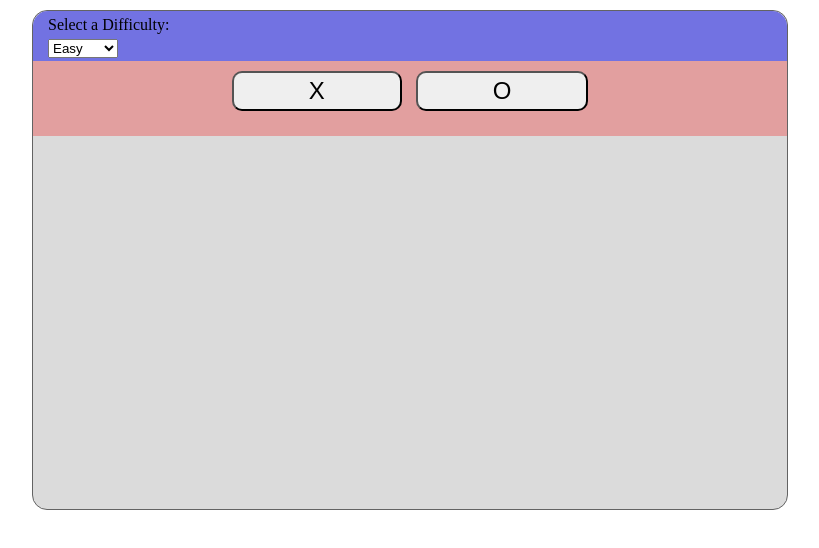
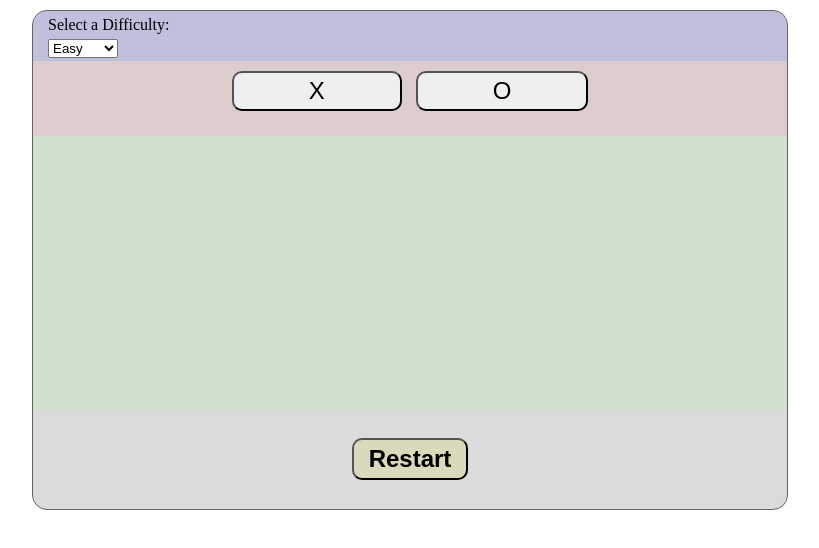
Before and after one commit to mcabrera108/tic-tac-toe-odin-project, a plain HTML site: page index.html in a window 1280 px wide. Shown: the whole page, without its empty margins (230-1049 px from the left). Drawn offline with Linux system fonts and the light colour scheme.

Commit message:
Added Properties to gameboard container and added restart button

```diff
--- a/index.html
+++ b/index.html
@@ -27,10 +27,10 @@
             </div>
         </div>
         <div class="gameboard-container">
-
+            <!--Gameboard Logic goes here and is processed by JS-->
         </div>
         <div class="footer-container">
-
+            <button class="restart-button">Restart</button>
         </div>
     </div>
 </body>
--- a/style.css
+++ b/style.css
@@ -32,7 +32,7 @@ label
     display: flex;
     width: auto;
     height: 50px;
-    background-color: rgb(114, 114, 226);
+    background-color: rgb(114, 114, 226,.25);
     padding: 5px 15px 0 15px;
     border-radius: 15px 15px 0px 0px;
 }
@@ -40,15 +40,33 @@ label
     display: flex;
     width: auto;
     height: 75px;
-    background-color: rgb(226, 159, 159);
+    background-color: rgb(226, 159, 159,.25);
     justify-content: center;
 
+}
+.gameboard-container {
+    display: flex;
+    height: 275px;
+    background-color: rgb(177, 241, 177,.25);
 }
 .symbol-button {
     padding: 4px 75px 4px 75px;
     margin: 10px 5px 10px 5px;
     border-radius: 10px;
     font-size: 1.5rem;
+}
+.footer-container {
+    display: flex;
+    justify-content: center;
+    align-items: center;
+    height: 100px;
+}
+.restart-button {
+    font-size: 1.5rem;
+    font-weight: 600;
+    background-color: rgba(211, 211, 95, 0.25);
+    padding: 5px 15px 5px 15px;
+    border-radius: 10px;
 }
 @media screen and (max-width: 480px){
     .container {
```
